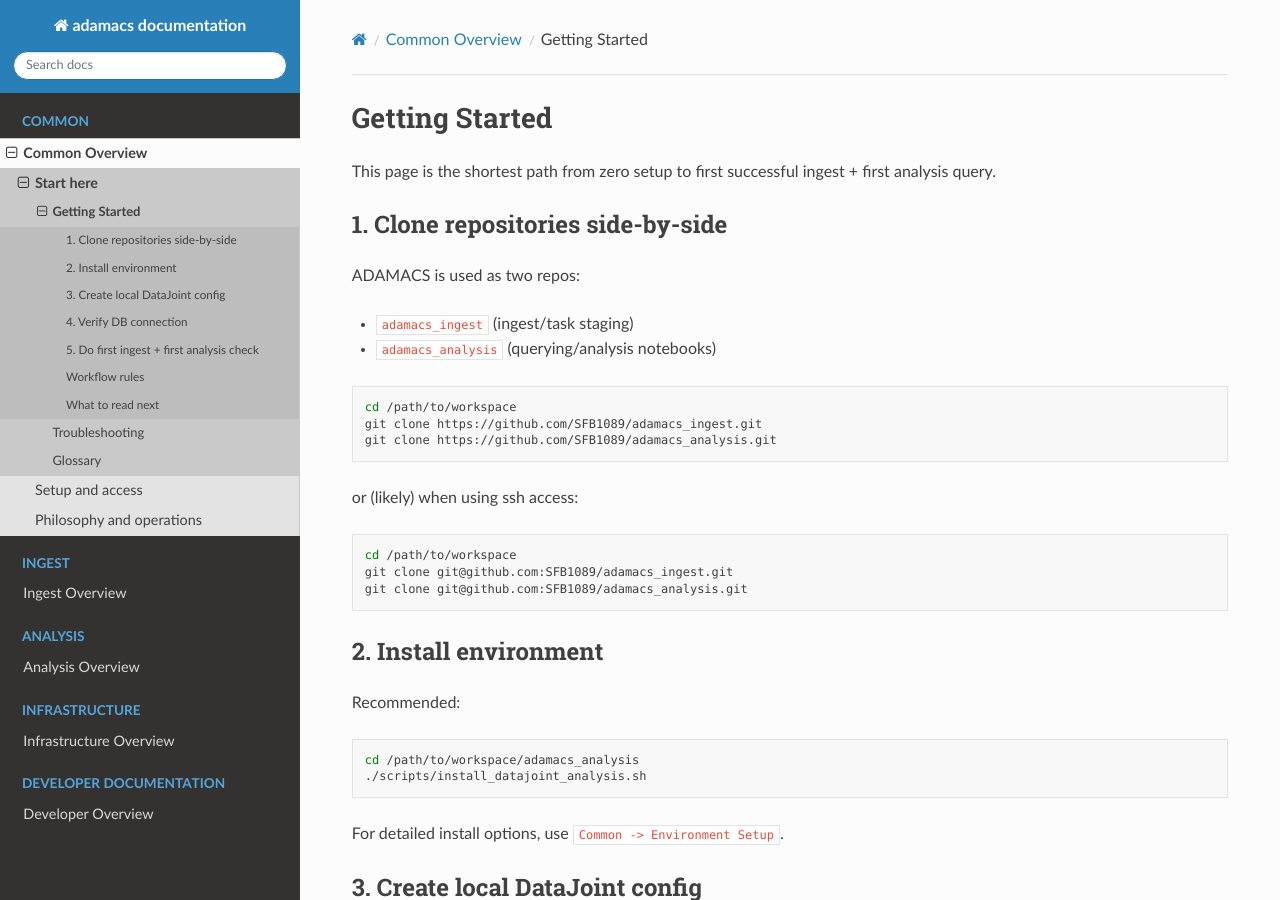
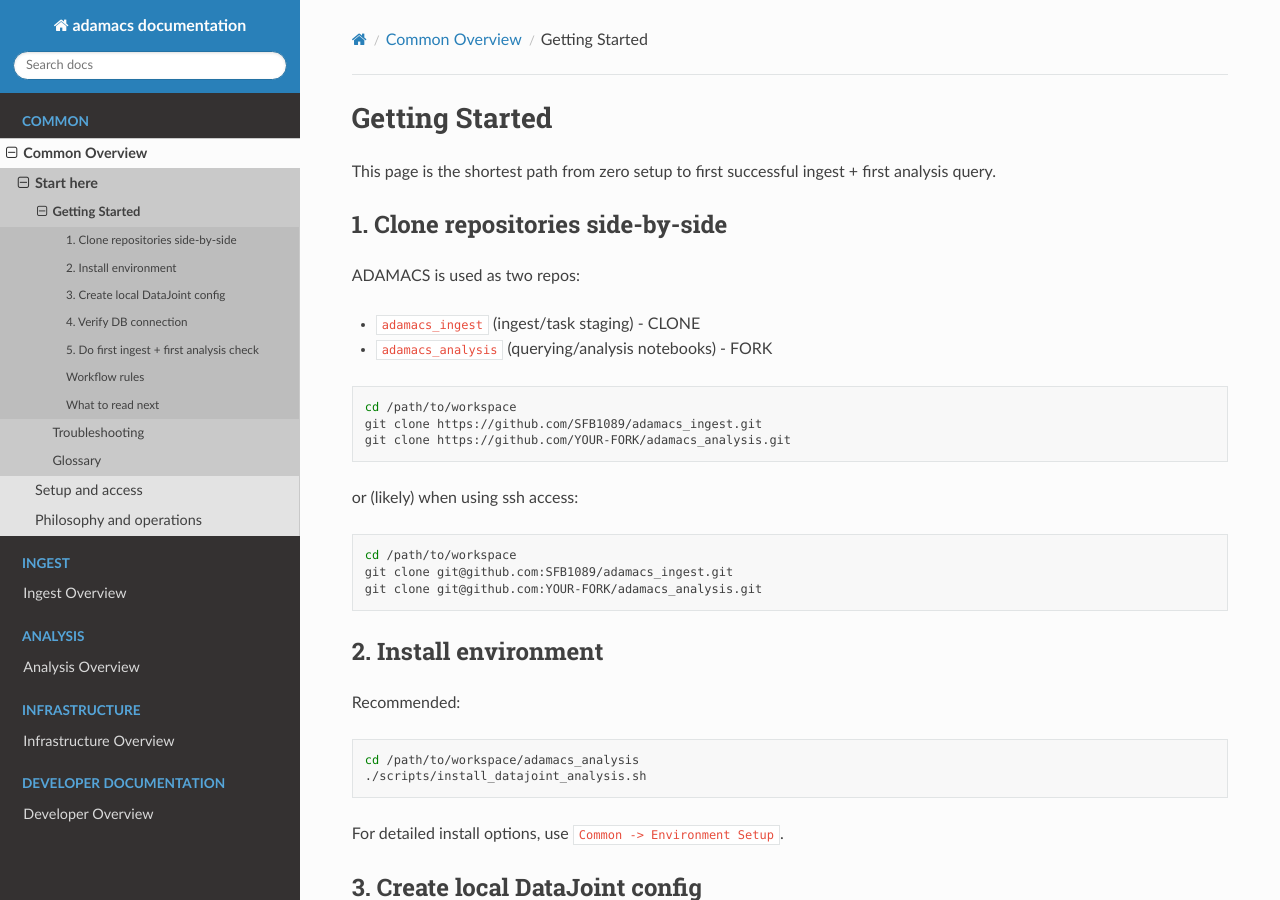
Before and after one commit to trose-neuro/adamacs_documentation, a Sphinx documentation site: the page built from docs/common/getting_started.md, in a window 1280 px wide and 900 px high. Built offline with Sphinx 7.4.7 and the Read the Docs theme 3.1.0, drawn with Linux system fonts in a browser that asks for light colours.

Commit message:
fork note

````diff
--- a/docs/common/getting_started.md
+++ b/docs/common/getting_started.md
@@ -5,13 +5,15 @@
 ## 1. Clone repositories side-by-side
 
 ADAMACS is used as two repos:
-- `adamacs_ingest` (ingest/task staging)
-- `adamacs_analysis` (querying/analysis notebooks)
+- `adamacs_ingest` (ingest/task staging) - CLONE
+- `adamacs_analysis` (querying/analysis notebooks) - FORK
+
+
 
 ```bash
 cd /path/to/workspace
 git clone https://github.com/SFB1089/adamacs_ingest.git
-git clone https://github.com/SFB1089/adamacs_analysis.git
+git clone https://github.com/YOUR-FORK/adamacs_analysis.git
 ```
 
 or (likely) when using ssh access:
@@ -19,7 +21,7 @@
 ```bash
 cd /path/to/workspace
 git clone git@github.com:SFB1089/adamacs_ingest.git
-git clone git@github.com:SFB1089/adamacs_analysis.git
+git clone git@github.com:YOUR-FORK/adamacs_analysis.git
 ```
 
 ## 2. Install environment
````
